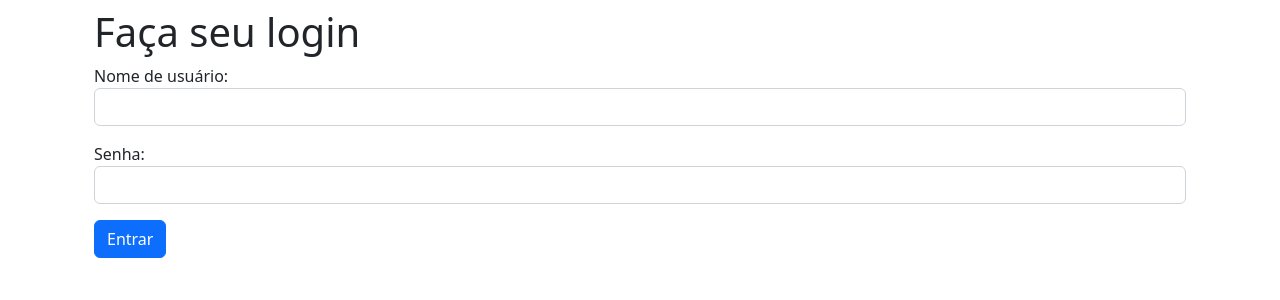
After one commit to JoaoVictorSou/jogoteca-webapp, a Flask app: page /login in a window 1280 px wide. The commit adds this page. Shown: the top 300 px of the page. Run offline with Flask 2, Linux system fonts and the light colour scheme; some libraries are stand-ins or nearby versions.

Commit message:
login route

```diff
--- a/main.py
+++ b/main.py
@@ -1,10 +1,25 @@
-from flask import Flask, render_template, redirect, request
+from flask import Flask, render_template, redirect, flash, session, request
 from source.models.jogo import Jogo, lista_jogos
 
 # O __name__ faz referência ao próprio módulo.
 app = Flask(__name__)
+app.secret_key = 'Nintendo'
+# Rotas
+@app.route('/login')
+def login():
+    return render_template('login.html')
 
-# Rotas
+@app.route('/authenticate', methods = ['POST',])
+def authenticate():
+    if request.form['senha'] == 'alohomora':
+        session['usuario_logado'] = request.form['usuario']
+        flash('Usuário logado com sucesso!')
+
+        return redirect('/')
+
+    flash('Usuário não logado.')
+    return redirect('/login')
+
 @app.route('/')
 def index():
 
--- /dev/null
+++ b/templates/login.html
@@ -0,0 +1,12 @@
+{% extends 'template.html' %}
+
+{% block conteudo %}
+<div class="container">
+    <h1>Faça seu login</h1>
+    <form method="POST" action="/authenticate">
+        <p><label>Nome de usuário:</label> <input class="form-control" type="text" name="usuario" required></p>
+        <p><label>Senha:</label> <input class="form-control" type="password" name="senha" required></p>
+        <p><button class="btn btn-primary" type="submit">Entrar</button></p>
+    </form>
+</div>
+{% endblock %}
--- a/templates/template.html
+++ b/templates/template.html
@@ -7,6 +7,15 @@
     <title>Jogoteca</title>
   </head>
   <body>
+    {% with messages = get_flashed_messages() %}
+            {% if messages %}
+                <ul id="messages" class="list-unstyled">
+                {% for message in messages %}
+                    <li class="alert alert-success">{{ message }}</li>
+                {% endfor %}
+                </ul>
+            {% endif %}
+    {% endwith %}
     <div class="container">
         <div class="page-header">
             <h1>{{ titulo }}</h1>
```
